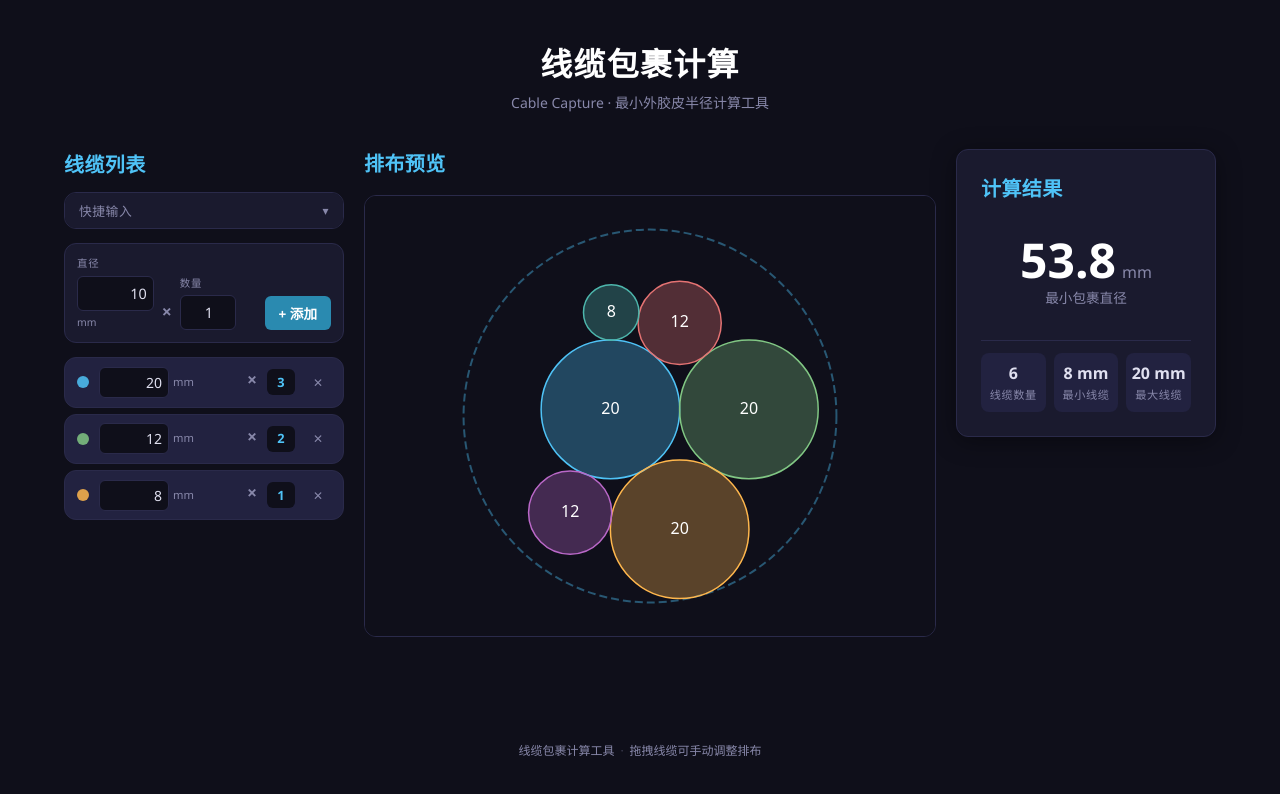
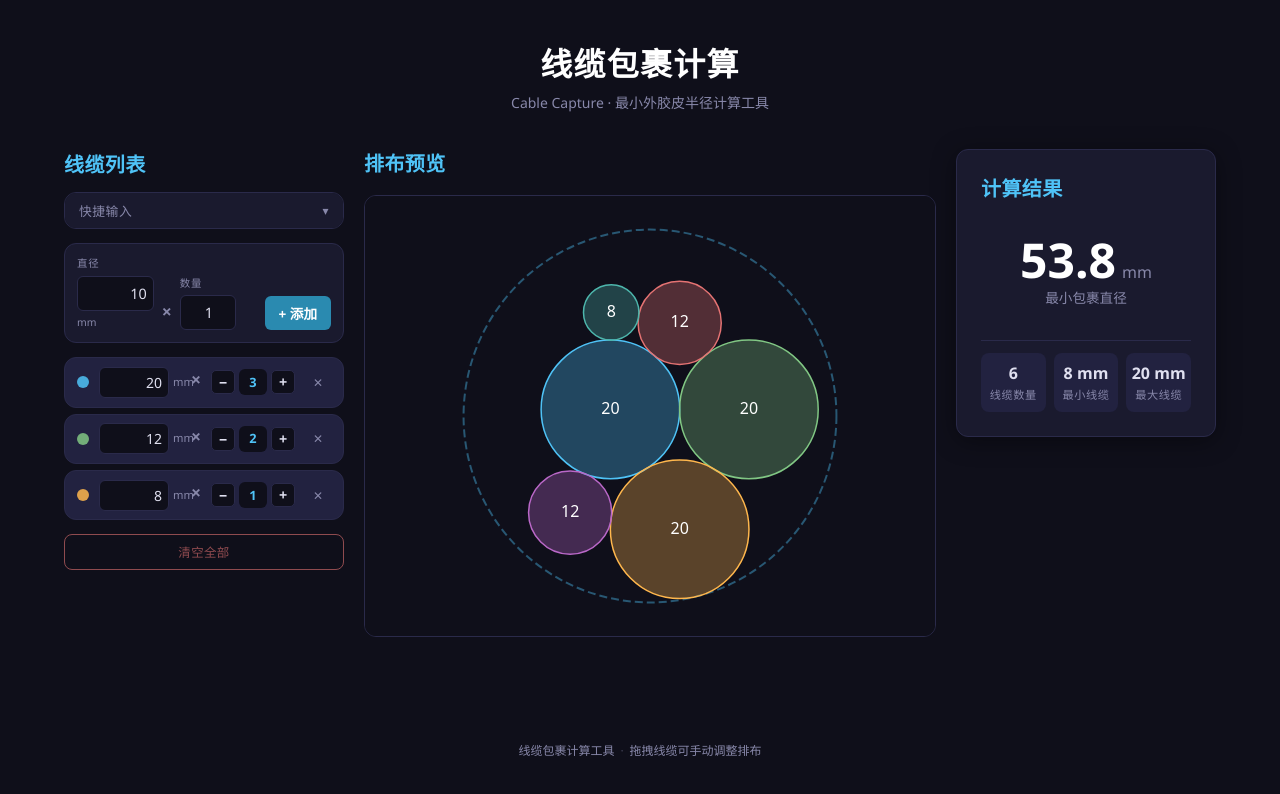
Before and after one commit to SalHe/cablecapture, a Vue app: page / in a window 1280 px wide. Shown: the top 794 px of the page. Built offline with nearby package versions, Linux system fonts and the light colour scheme.

Commit message:
feat: 线缆数量 ± 按钮、一键清空、localStorage 持久化

```diff
--- a/src/App.vue
+++ b/src/App.vue
@@ -12,6 +12,8 @@ const {
   outerDiameter,
   addCables,
   removeCableGroup,
+  removeOneFromGroup,
+  clearAll,
   updateCableGroup,
   onDragEnd,
 } = useCablePack()
@@ -40,6 +42,8 @@ const maxDiameter = computed(() => {
           :cable-groups="cableGroups"
           @add="addCables"
           @remove-group="removeCableGroup"
+          @remove-one="removeOneFromGroup"
+          @clear-all="clearAll"
           @update-group="updateCableGroup"
         />
       </div>
--- a/src/components/CableInput.vue
+++ b/src/components/CableInput.vue
@@ -23,6 +23,8 @@ defineProps<{
 const emit = defineEmits<{
   add: [diameter: number, quantity: number]
   removeGroup: [ids: number[]]
+  removeOne: [ids: number[]]
+  clearAll: []
   updateGroup: [ids: number[], diameter: number]
 }>()
 
@@ -204,9 +206,21 @@ function toggleCollapsed() {
             <span class="unit">mm</span>
           </div>
           <span class="multiply">×</span>
+        <div class="qty-controls">
+          <button
+            class="btn-qty"
+            aria-label="减少一根"
+            @click="emit('removeOne', group.ids)"
+          >−</button>
           <span class="count-badge">{{ group.count }}</span>
           <button
-            class="btn-remove"
+            class="btn-qty"
+            aria-label="增加一根"
+            @click="emit('add', group.diameter, 1)"
+          >+</button>
+        </div>
+        <button
+          class="btn-remove"
             :disabled="cableGroups.length <= 1 && group.count <= 1"
             aria-label="删除该组线缆"
             @click="emit('removeGroup', group.ids)"
@@ -219,6 +233,14 @@ function toggleCollapsed() {
       <div v-else class="empty-hint">
         请添加线缆
       </div>
+
+      <button
+        v-if="cableGroups.length > 0"
+        class="btn-clear"
+        @click="emit('clearAll')"
+      >
+        清空全部
+      </button>
     </div><!-- .panel-content -->
   </section>
 </template>
@@ -533,6 +555,38 @@ function toggleCollapsed() {
   flex-shrink: 0;
 }
 
+.qty-controls {
+  display: flex;
+  align-items: center;
+  gap: 4px;
+}
+
+.btn-qty {
+  display: flex;
+  align-items: center;
+  justify-content: center;
+  width: 24px;
+  height: 24px;
+  border: 1px solid var(--border);
+  border-radius: 5px;
+  background: var(--bg);
+  color: var(--text);
+  cursor: pointer;
+  font-size: 0.9rem;
+  font-weight: 600;
+  line-height: 1;
+  transition: all 0.15s;
+}
+
+.btn-qty:hover {
+  border-color: var(--accent);
+  color: var(--accent);
+}
+
+.btn-qty:active {
+  transform: scale(0.93);
+}
+
 .count-badge {
   display: flex;
   align-items: center;
@@ -574,6 +628,26 @@ function toggleCollapsed() {
   cursor: not-allowed;
 }
 
+.btn-clear {
+  padding: 8px;
+  border: 1px solid var(--danger);
+  border-radius: 8px;
+  background: transparent;
+  color: var(--danger);
+  cursor: pointer;
+  font-size: 0.78rem;
+  font-weight: 500;
+  letter-spacing: 0.03em;
+  transition: all 0.15s;
+  opacity: 0.6;
+}
+
+.btn-clear:hover {
+  background: var(--danger);
+  color: #fff;
+  opacity: 1;
+}
+
 .empty-hint {
   text-align: center;
   padding: 24px 0;
--- a/src/composables/useCablePack.ts
+++ b/src/composables/useCablePack.ts
@@ -10,6 +10,8 @@ export interface Cable {
 }
 
 // ────────────────────────── Constants ──────────────────────
+
+const STORAGE_KEY = 'cablecapture-cables'
 
 function makeDefaultCables(): Cable[] {
   const cables: Cable[] = []
@@ -24,15 +26,34 @@ function makeDefaultCables(): Cable[] {
   return cables
 }
 
+function loadFromStorage(): Cable[] | null {
+  try {
+    const raw = localStorage.getItem(STORAGE_KEY)
+    if (!raw) return null
+    const data = JSON.parse(raw)
+    if (Array.isArray(data) && data.length > 0 && data.every((c: any) => typeof c.id === 'number' && typeof c.diameter === 'number')) {
+      return data as Cable[]
+    }
+  } catch { /* corrupted data — use defaults */ }
+  return null
+}
+
+function saveToStorage(cables: Cable[]) {
+  try {
+    localStorage.setItem(STORAGE_KEY, JSON.stringify(cables))
+  } catch { /* storage full or unavailable */ }
+}
+
 // ────────────────────────── Composable ─────────────────────
 
 export function useCablePack() {
   // ── State ──
-  const defaults = makeDefaultCables()
+  const saved = loadFromStorage()
+  const defaults = saved ?? makeDefaultCables()
   const cables = ref<Cable[]>([...defaults])
   const packing = shallowRef<PackingResult>({ positions: [], enclosingR: 0 })
   const isDragging = ref(false)
-  let nextId = defaults.length + 1
+  let nextId = defaults.reduce((max, c) => Math.max(max, c.id), 0) + 1
 
   // ── Derived ──
   const radii = computed<number[]>(() => cables.value.map(c => c.diameter / 2))
@@ -49,9 +70,10 @@ export function useCablePack() {
     }
   }
 
-  // Auto-recalculate when cables change (debounced)
+  // Auto-recalculate + persist when cables change (debounced)
   let debounceTimer: ReturnType<typeof setTimeout> | null = null
   watch(cables, () => {
+    saveToStorage(cables.value)
     if (debounceTimer) clearTimeout(debounceTimer)
     debounceTimer = setTimeout(() => {
       recalculate()
@@ -86,6 +108,24 @@ export function useCablePack() {
     const remaining = cables.value.filter(c => !idSet.has(c.id))
     if (remaining.length === 0) return // keep at least one
     cables.value = remaining
+  }
+
+  /** Remove the last cable from a group (used by "-" button). */
+  function removeOneFromGroup(ids: number[]) {
+    if (cables.value.length <= 1) return
+    const idSet = new Set(ids)
+    // Find the last cable whose id is in the set
+    let found = false
+    cables.value = cables.value.filter(c => {
+      if (found || !idSet.has(c.id)) return true
+      found = true
+      return false
+    })
+  }
+
+  /** Remove all cables. */
+  function clearAll() {
+    cables.value = []
   }
 
   /** Update diameter for a single cable. */
@@ -146,6 +186,8 @@ export function useCablePack() {
     addCables,
     removeCable,
     removeCableGroup,
+    removeOneFromGroup,
+    clearAll,
     updateCable,
     updateCableGroup,
     onDragEnd,
```
